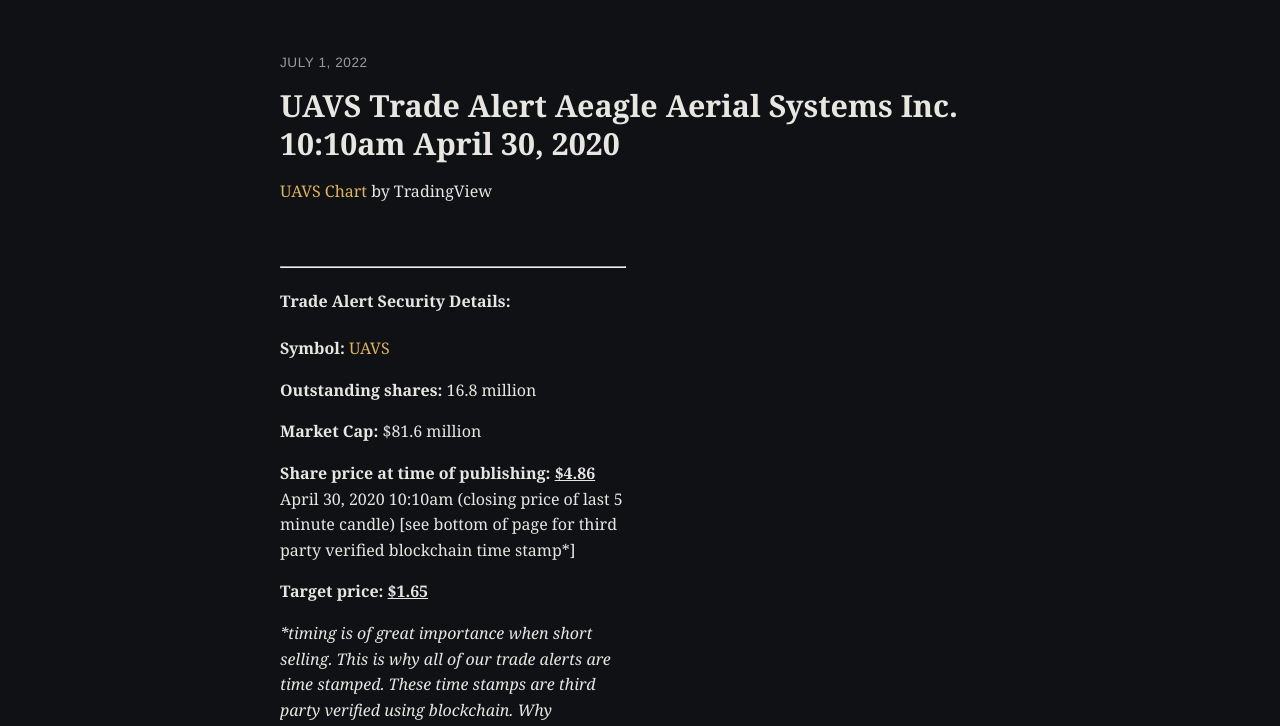
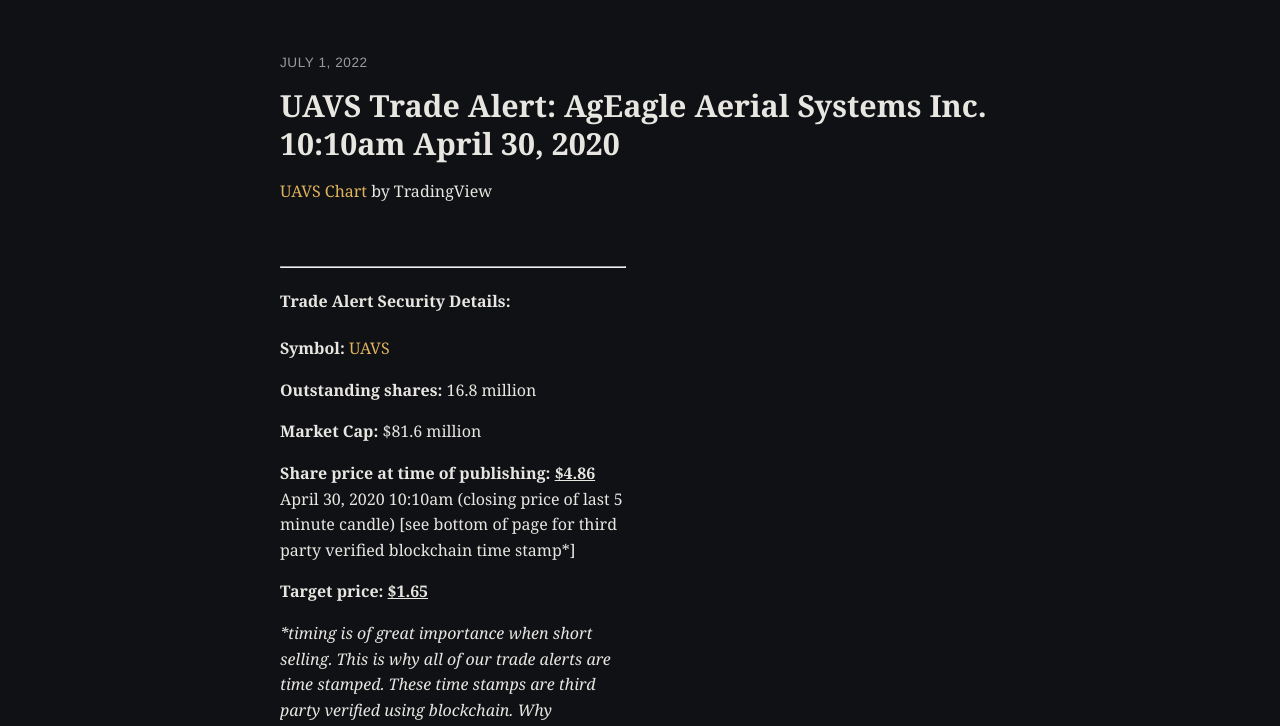
Before and after one commit to Ibiza10101/utopiacap-site, an Eleventy site: page src/posts/uavs-trade-alert-aeagle-aerial-systems-inc-1010am-april-30-2020.md in a window 1280 px wide. Shown: the part 67-793 px from the top of the page. Built offline with nearby package versions, Linux system fonts and the light colour scheme; Eleventy itself is replaced by a stand-in of ours; files that its build step writes are made by us from their sources.

Commit message:
Fix typo'd company name in a recovered post title (AgEagle, not Aeagle)

```diff
--- a/src/posts/uavs-trade-alert-aeagle-aerial-systems-inc-1010am-april-30-2020.md
+++ b/src/posts/uavs-trade-alert-aeagle-aerial-systems-inc-1010am-april-30-2020.md
@@ -1,5 +1,5 @@
 ---
-title: "UAVS Trade Alert Aeagle Aerial Systems Inc. 10:10am April 30, 2020"
+title: "UAVS Trade Alert: AgEagle Aerial Systems Inc. 10:10am April 30, 2020"
 date: 2022-07-01
 permalink: "/uavs-trade-alert-aeagle-aerial-systems-inc-1010am-april-30-2020/"
 layout: post.njk
```
